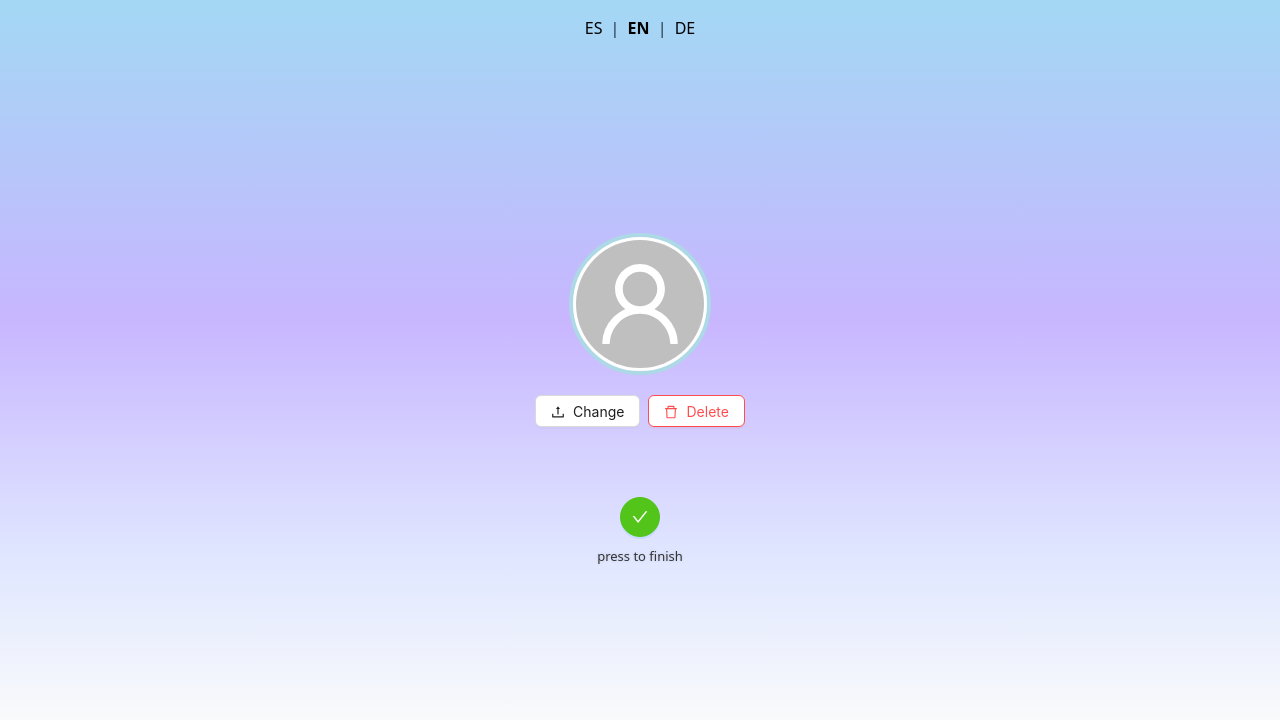
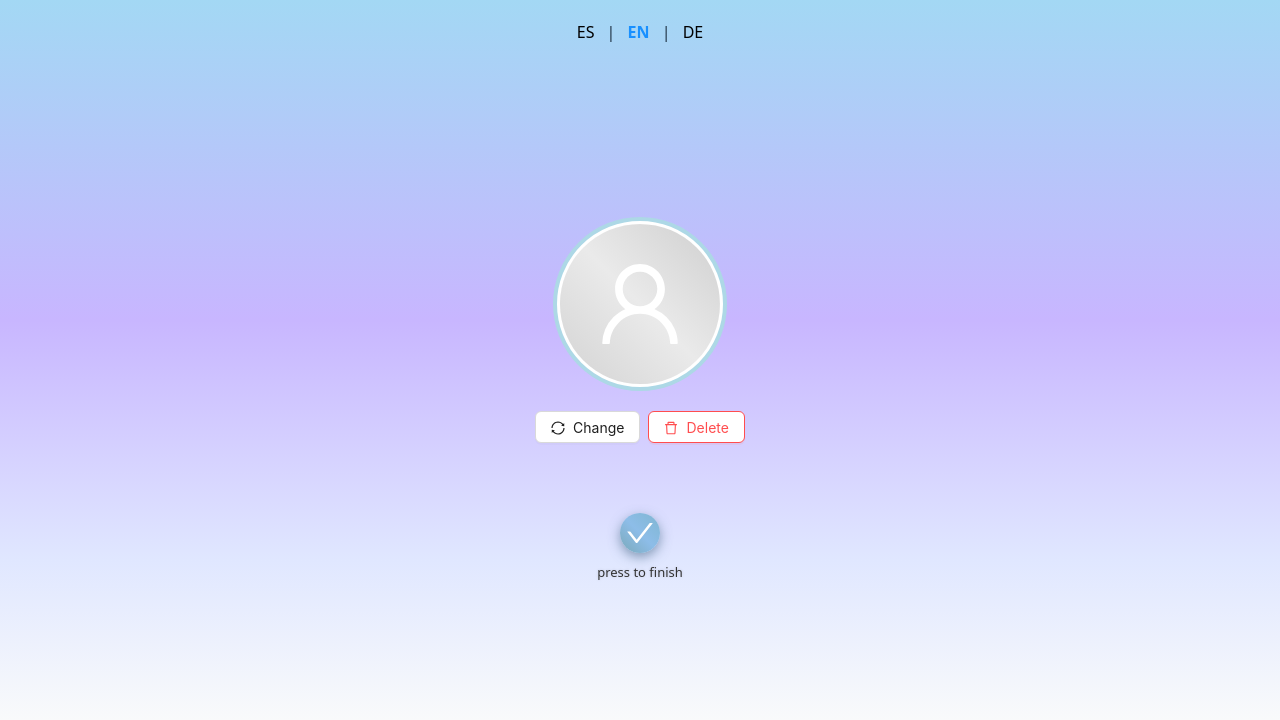
Before and after one commit to music1991/porfolio_avatar-profile, a React (Vite) app: page / in a window 1280 px wide. Both pictures are taken after a click on the element 640 px from the left and 427 px from the top of the page. Shown: the top 720 px of the page. Built offline with nearby package versions, Linux system fonts and the light colour scheme.

Commit message:
Se ajustan estilos y dimensiones

```diff
--- a/index.html
+++ b/index.html
@@ -2,7 +2,7 @@
 <html lang="en">
   <head>
     <meta charset="UTF-8" />
-    <link rel="icon" type="image/svg+xml" href="/src/assets/user.svg" />
+    <link rel="icon" type="image/svg+xml" href="user.png" />
     <meta name="viewport" content="width=device-width, initial-scale=1.0" />
     <title>Avatar Profile</title>
   </head>
--- a/src/components/InteractiveAvatar.tsx
+++ b/src/components/InteractiveAvatar.tsx
@@ -2,6 +2,7 @@ import React, { useState } from 'react';
 import { Avatar } from 'antd';
 import { UserOutlined } from '@ant-design/icons';
 import { useLanguage } from '../context/LanguageContext';
+import '../index.css'
 
 interface InteractiveAvatarProps {
 	imageUrl: string | null;
@@ -37,7 +38,7 @@ const InteractiveAvatar: React.FC<InteractiveAvatarProps> = ({ imageUrl, onClick
 				style={{
 					marginBottom: 24,
 					color: '#333',
-					fontSize: 20,
+					fontSize: 15,
 					fontWeight: 400,
 					textShadow: '0 0 3px rgba(0,0,0,0.15)',
 					userSelect: 'none',
@@ -60,17 +61,7 @@ const InteractiveAvatar: React.FC<InteractiveAvatarProps> = ({ imageUrl, onClick
 				onMouseLeave={() => setPressing(false)}
 				onTouchStart={() => setPressing(true)}
 				onTouchEnd={() => setPressing(false)}
-				style={{
-					cursor: 'pointer',
-					borderRadius: '50%',
-					padding: 6,
-					background: 'white',
-					boxShadow: pressing
-						? '0 0 10px 3px rgba(100, 108, 255, 0.6)'
-						: '0 4px 12px rgba(0,0,0,0.1)',
-					transition: 'all 150ms ease',
-					display: 'inline-block',
-				}}
+  className="interactive-avatar"
 			>
 				<Avatar
 					size={180}
@@ -81,7 +72,7 @@ const InteractiveAvatar: React.FC<InteractiveAvatarProps> = ({ imageUrl, onClick
 						justifyContent: 'center',
 						alignItems: 'center',
 						lineHeight: 1,
-
+						background: 'linear-gradient(45deg, #d3d3d3, #eaeaea, #cfcfcf)',
 					}}
 				/>
 			</div>
--- a/src/components/LanguajeSelector.tsx
+++ b/src/components/LanguajeSelector.tsx
@@ -18,15 +18,12 @@ export const LanguageSelector = () => {
 			{languages.map((lang, index) => (
 				<span key={lang} style={{ cursor: "pointer" }}>
 					<span
+						className={`lang-option ${language === lang ? 'active' : ''}`}
 						onClick={() => setLanguage(lang as Language)}
-                        style={{
-                            fontWeight: language === lang ? "bold" : "normal",
-                            color: "#000",
-                            padding: "0 4px",
-                        }}
 					>
 						{lang.toUpperCase()}
 					</span>
+
 					{index < languages.length - 1 && <span> | </span>}
 				</span>
 			))}
--- a/src/components/ProfileImageUploader.tsx
+++ b/src/components/ProfileImageUploader.tsx
@@ -8,6 +8,7 @@ import {
   CheckOutlined,
   CloseOutlined,
   SmileOutlined,
+  SyncOutlined,
 } from '@ant-design/icons';
 import Cropper from 'react-easy-crop';
 import getCroppedImg from '../helpers';
@@ -43,6 +44,8 @@ const ProfileImageUploader: React.FC<ProfileImageUploaderProps> = ({
   const fileInputRef = useRef<HTMLInputElement | null>(null);
   const streamRef = useRef<MediaStream | null>(null);
 
+  const [cameraReady, setCameraReady] = useState(false)
+
   useEffect(() => {
     const saved = localStorage.getItem(LOCAL_STORAGE_KEY);
     if (saved) setImageUrl(saved);
@@ -52,6 +55,7 @@ const ProfileImageUploader: React.FC<ProfileImageUploaderProps> = ({
     const startCamera = async () => {
       try {
         if (cameraModalVisible && videoRef.current) {
+          setCameraReady(false);
           const stream = await navigator.mediaDevices.getUserMedia({ video: true });
           streamRef.current = stream;
           videoRef.current.srcObject = stream;
@@ -148,6 +152,7 @@ const ProfileImageUploader: React.FC<ProfileImageUploaderProps> = ({
   const closeCameraModal = () => {
     setCameraModalVisible(false);
     setCapturedImage(null);
+    setCameraReady(false);
   };
 
   const onCropComplete = (_: any, croppedAreaPixels: any) => {
@@ -188,9 +193,15 @@ const ProfileImageUploader: React.FC<ProfileImageUploaderProps> = ({
     }
   }, [avatarModalVisible, avatarType]);
 
+  const iconStyle = {
+    fontSize: 28,
+    fontWeight: 'bold',  // No afecta el grosor del icono SVG, pero podemos usar un icono diferente si quieres grosor real
+    color: 'white',      // Contraste con fondo degradado
+  };
+
 
   return (
-    <div style={{ textAlign: 'center', padding: 24 }}>
+    <div style={{ textAlign: 'center'}}>
       {loading ?
         <Spin spinning={loading} /> :
         <>
@@ -205,7 +216,7 @@ const ProfileImageUploader: React.FC<ProfileImageUploaderProps> = ({
             }}
           >
             <Avatar
-              size={128}
+              size={160}
               src={imageUrl || undefined}
               icon={!imageUrl ? <UserOutlined style={{ fontSize: 90, lineHeight: '128px' }} /> : undefined}
               style={{
@@ -213,12 +224,13 @@ const ProfileImageUploader: React.FC<ProfileImageUploaderProps> = ({
                 justifyContent: 'center',
                 alignItems: 'center',
                 lineHeight: 1,
+                background: 'linear-gradient(45deg, #d3d3d3, #eaeaea, #cfcfcf)',
               }}
             />
           </div>
           <div>
             <div style={{ marginBottom: 70 }}>
-              <Button icon={<UploadOutlined />} style={{ marginRight: 8 }} onClick={() => setSelectionModalVisible(true)}>
+              <Button icon={<SyncOutlined />} style={{ marginRight: 8 }} onClick={() => setSelectionModalVisible(true)}>
                 {t('change')}
               </Button>
               <Button danger icon={<DeleteOutlined />} onClick={handleRemove}>
@@ -229,9 +241,9 @@ const ProfileImageUploader: React.FC<ProfileImageUploaderProps> = ({
             <Button
               type="primary"
               shape="circle"
-              icon={<CheckOutlined />}
+              icon={<CheckOutlined style={iconStyle} />}
               size="large"
-              style={{ backgroundColor: '#52c41a', borderColor: '#52c41a' }}
+              className="custom-button"
               onClick={onFinish}
             />
             <div
@@ -266,7 +278,19 @@ const ProfileImageUploader: React.FC<ProfileImageUploaderProps> = ({
         title={t('selectOption')}
         className={'modal-selection'}
       >
-        <div style={{ display: 'flex', flexDirection: 'column', gap: 12 }}>
+        <div
+          style={{
+            display: 'flex',
+            flexDirection: 'column',
+            gap: 12,
+            width: '80%',
+            alignItems: 'center',
+            justifyContent: 'center',
+            margin: '0 auto',
+            paddingTop: 20,
+            paddingBottom: 20
+          }}
+        >
           <Button
             block
             icon={<UploadOutlined />}
@@ -332,6 +356,7 @@ const ProfileImageUploader: React.FC<ProfileImageUploaderProps> = ({
             muted
             playsInline
             style={{ width: '100%', height: '100%', objectFit: 'cover' }}
+            onCanPlay={() => setCameraReady(true)}
           />
         </div>
         <canvas ref={canvasRef} width={320} height={320} style={{ display: 'none' }} />
@@ -339,6 +364,7 @@ const ProfileImageUploader: React.FC<ProfileImageUploaderProps> = ({
           icon={<CameraOutlined />}
           onClick={capturePhoto}
           style={{ marginTop: 12, width: '100%', height: 40 }}
+          disabled={!cameraReady}
         >
           {t('capture')}
         </Button>
@@ -353,7 +379,17 @@ const ProfileImageUploader: React.FC<ProfileImageUploaderProps> = ({
         className={'edit-photo'}
         centered
       >
-        <div style={{ position: 'relative', width: '100%', aspectRatio: '1 / 1' }}>
+        <div
+          style={{
+            position: 'relative',
+            width: '100%',
+            maxWidth: 350,              // o 250, ajustá a gusto
+            aspectRatio: '1 / 1',
+            margin: '0 auto',
+            borderRadius: '16px',      // <-- redondeado
+            overflow: 'hidden',
+          }}
+        >
           <Cropper
             image={capturedImage!}
             crop={crop}
@@ -372,19 +408,25 @@ const ProfileImageUploader: React.FC<ProfileImageUploaderProps> = ({
           step={0.1}
           value={zoom}
           onChange={setZoom}
-          style={{ marginTop: 10 }}
+          className="zoom-slider"
+          style={{ marginTop: 40, marginBottom: 40 }}
         />
-        <Space style={{ marginTop: 12, width: '100%', justifyContent: 'center' }}>
+
+        <Space style={{ width: '100%', justifyContent: 'center' }}>
           <Button
             type="primary"
             icon={<CheckOutlined />}
             onClick={saveCroppedImage}
           >
-           {t('usePhoto')}
+            {t('usePhoto')}
           </Button>
           <Button
             icon={<CloseOutlined />}
-            onClick={() => setCapturedImage(null)}
+            onClick={() => {
+              setCapturedImage(null);
+              setCameraModalVisible(false);  // cerrar modal cámara también
+              setCameraModalVisible(true)
+            }}
           >
             {t('cancel')}
           </Button>
--- a/src/index.css
+++ b/src/index.css
@@ -98,3 +98,76 @@ button:focus:not(:focus-visible) {
   outline: none;
   box-shadow: none;
 }
+
+.custom-button {
+  background: linear-gradient(45deg, #7aa9b9, #8dbde8, #7fb6d1); /* tonos azul grisáceos más oscuros */
+  border: none;
+  box-shadow: 0 4px 12px rgba(90, 120, 150, 0.7); /* sombra más marcada */
+  transition: all 0.2s ease;
+  cursor: pointer;
+  color: white; /* para que el texto o icono se vea bien */
+}
+
+.custom-button:hover {
+  box-shadow: 0 6px 16px rgba(90, 120, 150, 0.9);
+  transform: scale(1.05);
+}
+
+.custom-button:active {
+  transform: scale(0.95);
+  box-shadow: 0 2px 6px rgba(90, 120, 150, 0.4);
+}
+
+.zoom-slider .ant-slider-handle {
+  width: 30px;
+  height: 30px;
+  margin-top: -10px; /* Centrado vertical en la pista */
+  background-color: #1890ff;
+  border-radius: 50%;           /* <--- esto hace el círculo perfecto */
+  border: 2px solid white;
+  box-shadow: 0 0 0 4px rgba(24, 144, 255, 0.3);
+}
+
+.zoom-slider .ant-slider-handle::after {
+  display: none !important;  /* Oculta el pseudo-elemento blanco interno */
+}
+
+.interactive-avatar {
+  cursor: pointer;
+  border-radius: 50%;
+  padding: 6px;
+  background: white;
+  transition: all 150ms ease;
+  display: inline-block;
+  box-shadow: 0 4px 12px rgba(0, 0, 0, 0.1);
+}
+
+.interactive-avatar:hover {
+  box-shadow: 0 0 12px 4px rgba(100, 108, 255, 0.3);
+  transform: scale(1.03);
+}
+
+.interactive-avatar:active {
+  box-shadow: 0 0 10px 3px rgba(100, 108, 255, 0.6);
+  transform: scale(0.96);
+}
+
+.lang-option {
+  padding: 4px 8px;
+  cursor: pointer;
+  transition: transform 0.2s ease, box-shadow 0.2s ease;
+  color: #000;
+  border-radius: 4px;
+  display: inline-block; /* para que el transform funcione bien */
+}
+
+.lang-option:hover {
+  transform: scale(1.1) translateY(-3px);
+  /* sombra sutil para dar efecto de elevación */
+  text-shadow: 0 4px 6px rgba(0, 0, 0, 0.1);
+}
+
+.lang-option.active {
+  font-weight: bold;
+  color: #1890ff;
+}
```
Also changed, not shown: public/user.png (added). Lines whose indentation alone changed are shown as unchanged.
